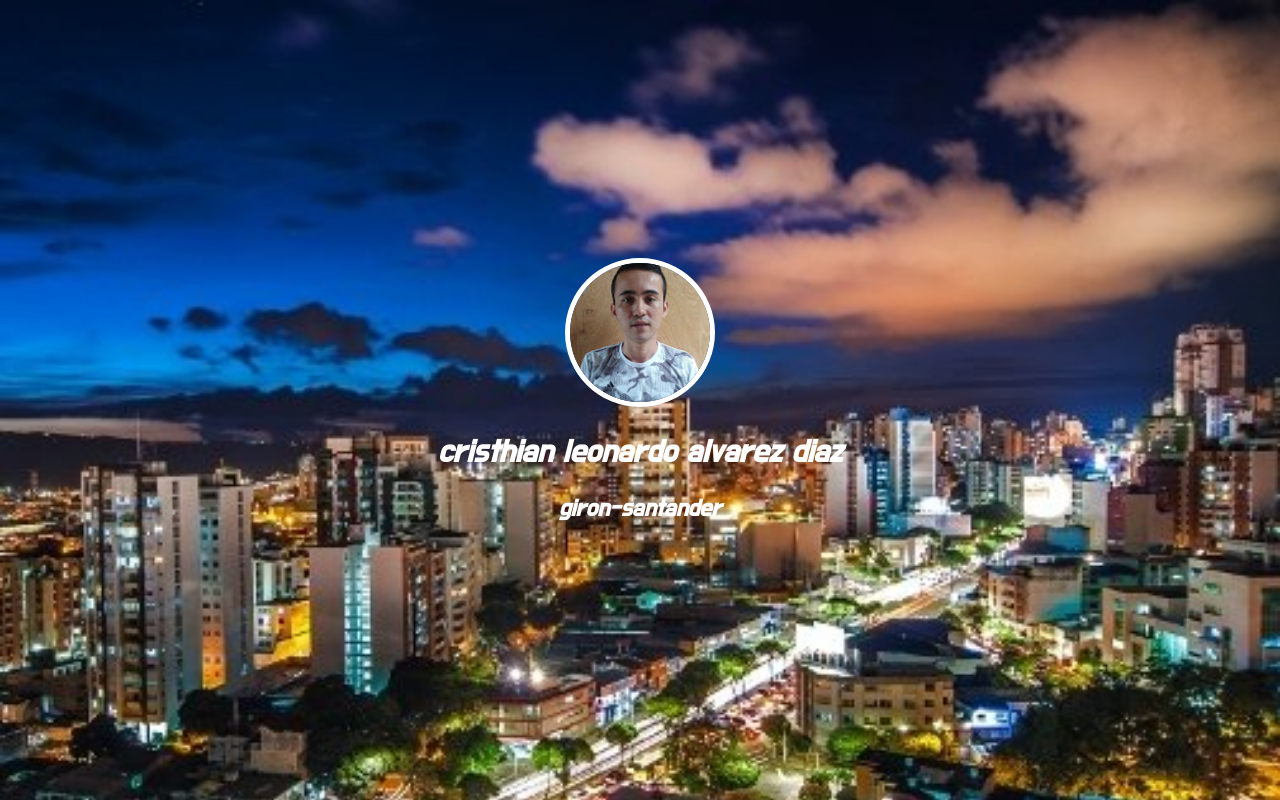
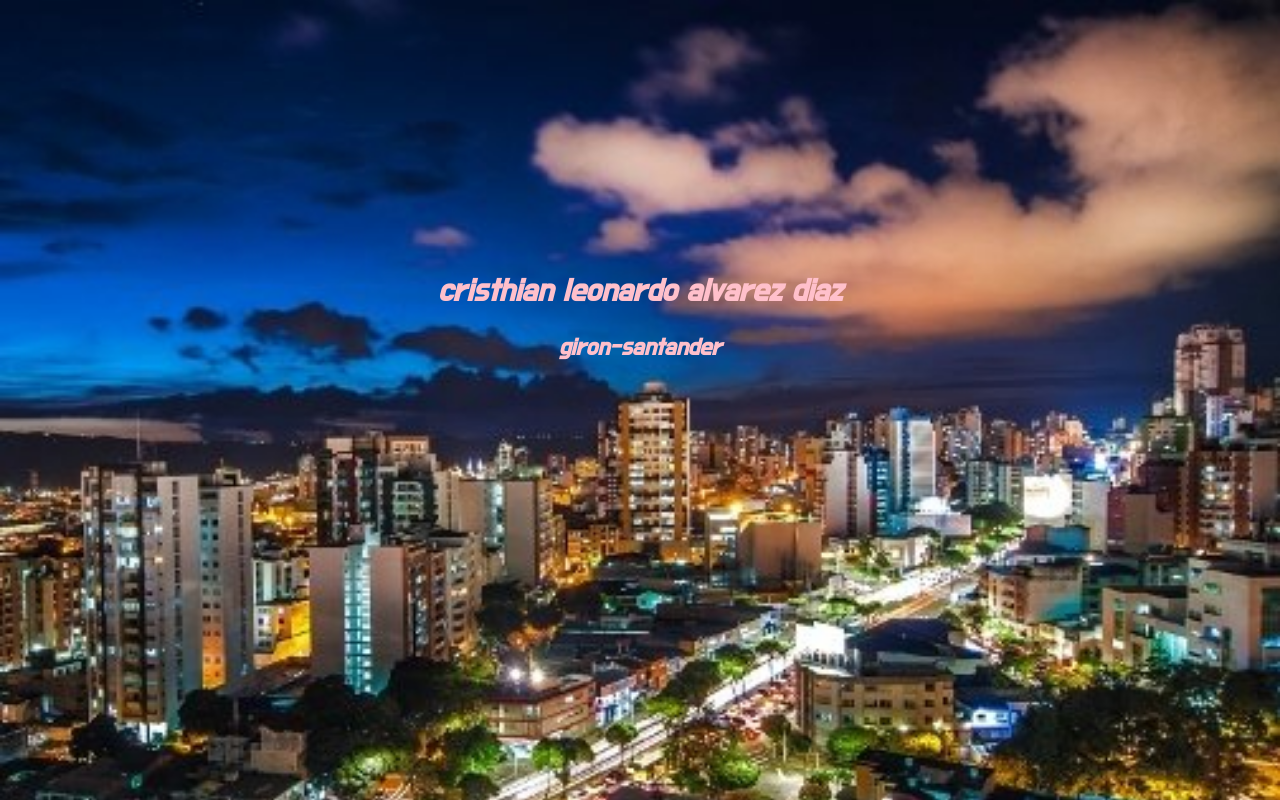
Before and after one commit to master1204/master1204.github.io, a plain HTML site: page index.html in a window 1280 px wide. Drawn offline with Linux system fonts and the light colour scheme.

Commit message:
Update estilo.css

```diff
--- a/estilo.css
+++ b/estilo.css
@@ -8,7 +8,7 @@ body {
 }
 
 h1 {
-	color: white;
+	color: pink;
 	font-family: 'Do Hyeon', sans-serif;
 	position: relative;
 	bottom: -250px;
@@ -18,7 +18,7 @@ h1 {
 
 
 h2 {
-	color: white;
+	color: pink;
 	font-family: 'Do Hyeon', sans-serif;
 	position: relative;
 	bottom: -250px;
@@ -28,7 +28,7 @@ h2 {
 img {
 	border-radius: 50%;
 	border: 5px solid #fff;
-	position: relative;
+	position: fixed;
 	bottom: -250px;
 
 
```
